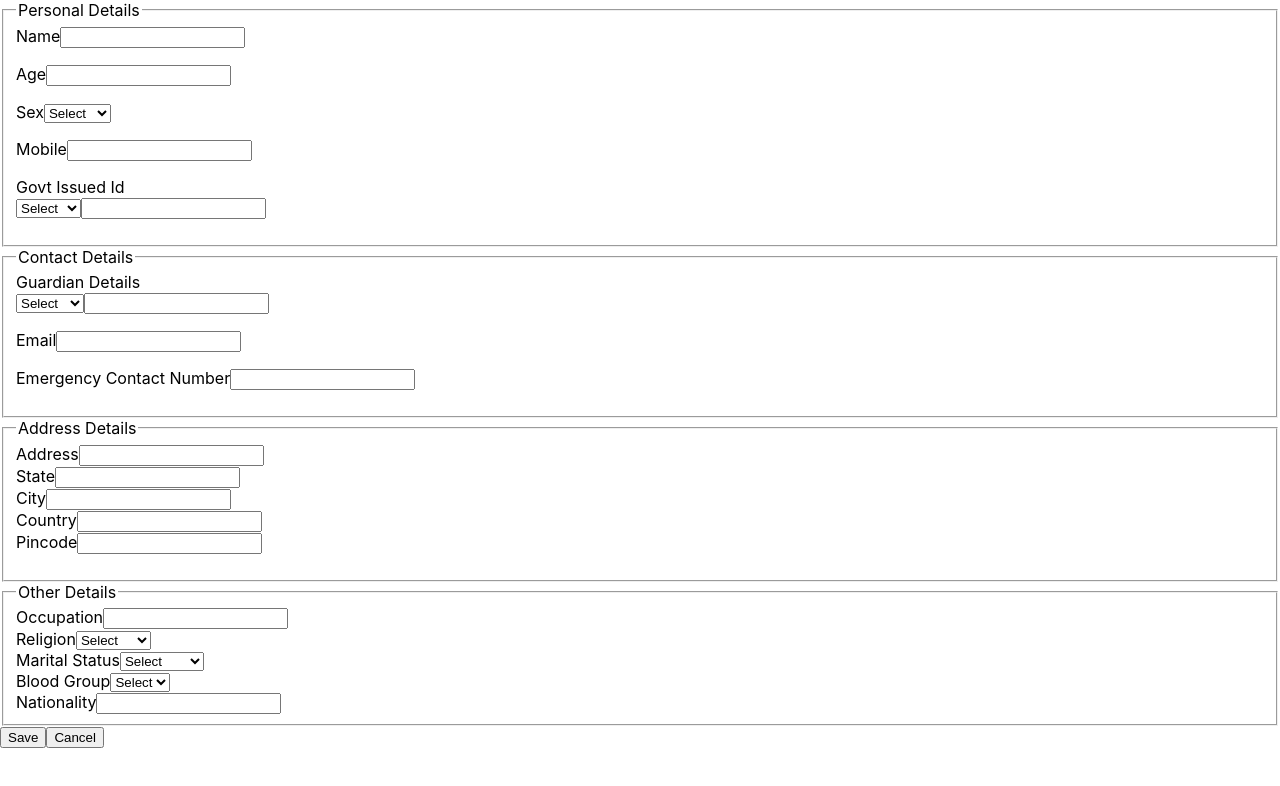
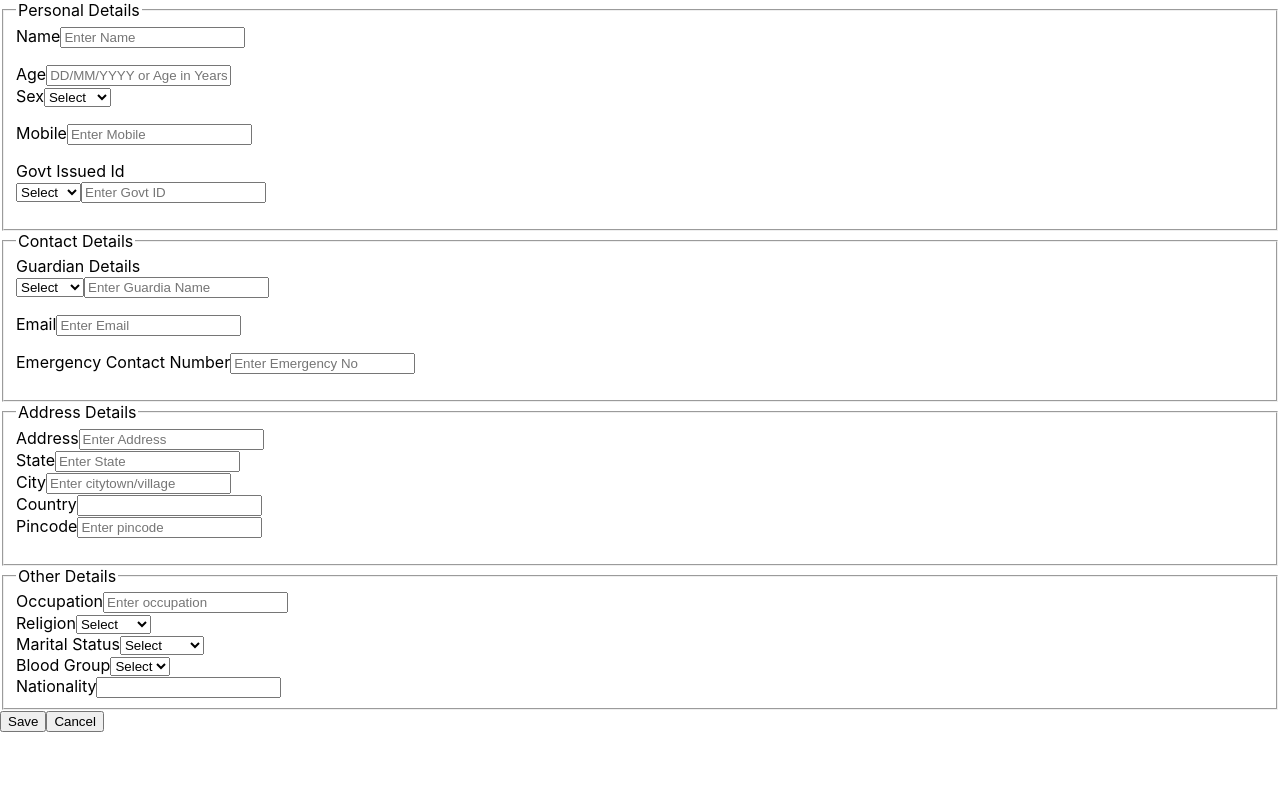
Before and after one commit to pushpa-saroj/coding-task-onito, a React (Create React App) app: page / in a window 1280 px wide. Shown: the top 786 px of the page. Built offline with nearby package versions, Linux system fonts and the light colour scheme.

Commit message:
added post services

```diff
--- a/src/interfaces/index.ts
+++ b/src/interfaces/index.ts
@@ -1,6 +1,6 @@
 export interface FormData {
   name: string;
-  age: string;
+  dobOrAge: string;
   sex: string;
   mobile: string;
   govIdType: string;
@@ -20,3 +20,5 @@ export interface FormData {
   bloodGroup: string;
   nationality: string;
 }
+
+export type AnyPresentValue = string | number | boolean | object | null;
--- a/src/pages/UserRegistrationForm.tsx
+++ b/src/pages/UserRegistrationForm.tsx
@@ -1,11 +1,11 @@
 import React from "react";
-import { useForm, Controller } from "react-hook-form";
+import { useForm, Controller, SubmitHandler } from "react-hook-form";
 import { yupResolver } from "@hookform/resolvers/yup";
-import { FormData } from "src/interfaces";
+import { FormData, AnyPresentValue } from "src/interfaces";
 import { schema } from "src/schema";
+import { userRegistrationService } from 'src/services';
 
 const UserRegistrationForm = () => {
-
   const {
     handleSubmit,
     control,
@@ -15,8 +15,17 @@ const UserRegistrationForm = () => {
     resolver: yupResolver(schema),
   });
 
-  const onSubmit = (data: FormData) => {
-    console.log(data);
+  const onSubmit: SubmitHandler<FormData> = (data) => {
+    const dobOrAge = data.dobOrAge;
+    let age;
+    if (typeof dobOrAge === 'string' && /\d/.test(dobOrAge)) {
+      age = new Date().getFullYear() - parseInt(dobOrAge);
+    } else {
+      const [day, month, year] = (dobOrAge as string).split('/');
+      age = new Date().getFullYear() - parseInt(year);
+    }
+    console.log('Age:', age);
+    userRegistrationService()
   };
 
   const handleReset = () => {
@@ -32,18 +41,22 @@ const UserRegistrationForm = () => {
           <Controller
             name="name"
             control={control}
-            render={({ field }) => <input {...field} />}
+            render={({ field }) => (
+              <input {...field} placeholder="Enter Name" />
+            )}
           />
           <p>{errors.name?.message}</p>
         </div>
         <div>
           <label htmlFor="age">Age</label>
           <Controller
-            name="age"
+          name="dobOrAge"
           control={control}
-            render={({ field }) => <input {...field} />}
+          render={({ field }) => (
+            <input {...field} placeholder="DD/MM/YYYY or Age in Years" />
+          )}
       />
-          <p>{errors.age?.message}</p>
+         {errors.dobOrAge && <p>{errors.dobOrAge.message}</p>}
         </div>
         <div>
           <label htmlFor="sex">Sex</label>
@@ -53,8 +66,7 @@ const UserRegistrationForm = () => {
             render={({ field }) => (
               <select {...field}>
                 <option value="">Select</option>
-                <option
-            value="Male">Male</option>
+                <option value="Male">Male</option>
                 <option value="Female">Female</option>
                 <option value="Other">Other</option>
               </select>
@@ -67,7 +79,7 @@ const UserRegistrationForm = () => {
           <Controller
             name="mobile"
             control={control}
-        render={({ field }) => <input {...field} />}
+            render={({ field }) => <input {...field} placeholder="Enter Mobile"/>}
           />
           <p>{errors.mobile?.message}</p>
         </div>
@@ -88,7 +100,7 @@ const UserRegistrationForm = () => {
             <Controller
               name="govId"
               control={control}
-          render={({ field }) => <input {...field} />}
+              render={({ field }) => <input {...field} placeholder="Enter Govt ID"/>}
             />
           </div>
           <p>{errors.govId?.message}</p>
@@ -115,7 +127,7 @@ const UserRegistrationForm = () => {
             <Controller
               name="guardianName"
               control={control}
-          render={({ field }) => <input {...field} />}
+              render={({ field }) => <input {...field} placeholder="Enter Guardia Name"/>}
             />
           </div>
           <p>{errors.guardianName?.message}</p>
@@ -125,7 +137,7 @@ const UserRegistrationForm = () => {
           <Controller
             name="email"
             control={control}
-        render={({ field }) => <input {...field} />}
+            render={({ field }) => <input {...field} placeholder="Enter Email" />}
           />
           <p>{errors.email?.message}</p>
         </div>
@@ -134,7 +146,7 @@ const UserRegistrationForm = () => {
           <Controller
             name="emergencyContact"
             control={control}
-        render={({ field }) => <input {...field} />}
+            render={({ field }) => <input {...field} placeholder="Enter Emergency No" />}
           />
           <p>{errors.emergencyContact?.message}</p>
         </div>
@@ -146,7 +158,7 @@ const UserRegistrationForm = () => {
           <Controller
             name="address"
             control={control}
-        render={({ field }) => <input {...field} />}
+            render={({ field }) => <input {...field} placeholder="Enter Address"/>}
           />
         </div>
         <div>
@@ -154,7 +166,7 @@ const UserRegistrationForm = () => {
           <Controller
             name="state"
             control={control}
-        render={({ field }) => <input {...field} />}
+            render={({ field }) => <input {...field} placeholder="Enter State"/>}
           />
         </div>
         <div>
@@ -162,7 +174,7 @@ const UserRegistrationForm = () => {
           <Controller
             name="city"
             control={control}
-        render={({ field }) => <input {...field} />}
+            render={({ field }) => <input {...field}placeholder="Enter citytown/village" />}
           />
         </div>
         <div>
@@ -178,7 +190,7 @@ const UserRegistrationForm = () => {
           <Controller
             name="pincode"
             control={control}
-        render={({ field }) => <input {...field} />}
+            render={({ field }) => <input {...field} placeholder="Enter pincode"/>}
           />
           <p>{errors.pincode?.message}</p>
         </div>
@@ -190,7 +202,7 @@ const UserRegistrationForm = () => {
           <Controller
             name="occupation"
             control={control}
-        render={({ field }) => <input {...field} />}
+            render={({ field }) => <input {...field} placeholder="Enter occupation" />}
           />
         </div>
         <div>
--- a/src/redux/features/registration/index.ts
+++ /dev/null
@@ -1 +0,0 @@
-export const test =''
--- a/src/redux/features/registration/registrationInitialState.ts
+++ /dev/null
@@ -1 +0,0 @@
-export const test =''
--- a/src/redux/features/registration/registrationSelectors.ts
+++ /dev/null
@@ -1 +0,0 @@
-export const test =''
--- a/src/redux/features/registration/registrationSlice.ts
+++ /dev/null
@@ -1 +0,0 @@
-export const test =''
--- a/src/redux/features/registration/registrationThunk.ts
+++ /dev/null
@@ -1 +0,0 @@
-export const test =''
--- a/src/schema/index.ts
+++ b/src/schema/index.ts
@@ -1,7 +1,19 @@
 import * as yup from "yup";
 export const schema = yup.object().shape({
     name: yup.string().required(),
-    age: yup.string().required(),
+    dobOrAge: yup
+    .mixed()
+    .test(
+      'valid-dob-or-age',
+      'Please enter a valid date of birth (DD/MM/YY) or age in years',
+      function (value) {
+        const dobOrAgeRegex = /^(0?[1-9]|[12][0-9]|3[01])\/(0?[1-9]|1[0-2])\/([0-9]{2})$|^(\d+)$/;
+        if (typeof value === 'string') {
+          return dobOrAgeRegex.test(value);
+        }
+        return false;
+      }
+    ),
     sex: yup.string().required(),
     mobile: yup
       .string()
--- a/src/services/index.ts
+++ b/src/services/index.ts
@@ -1 +1,38 @@
-export const test =''
+import axios from "axios";
+
+const BASE_URL= 'http://localhost:8080'
+const data = {
+    name: 'pushpa',
+    age: '12',
+    sex: 'F',
+    mobile: '62344',
+    gov_id_type: 'Adhaar',
+    gov_id_no: '2305',
+    guardian_type: 'Father',
+    guardian_name: 'Papa',
+    email: 'pushpa99@gmail.com',
+    emergency_contact: '8173',
+    address: 'puraopur,jaunpur',
+    state: 'uttar pradesh',
+    city: 'jaunpur',
+    country: 'india',
+    pincode: '222202',
+    occupation:'berozgar' ,
+    religion: 'Hindu',
+    marital_status: 'single',
+    blood_group: 'o+',
+    nationality: 'indan',
+  }
+
+export const userRegistrationService = () => {
+
+    axios.post(`${BASE_URL}/api/data`, data )
+    .then(response => {
+      console.log(response.data);
+      // ...do something with the response data
+    })
+    .catch(error => {
+      console.error(error);
+      // ...handle the error
+    })
+}
```
Also changed, not shown: src/redux/app/store.ts (deleted, +0 -7 lines). Lines whose indentation alone changed are shown as unchanged.
